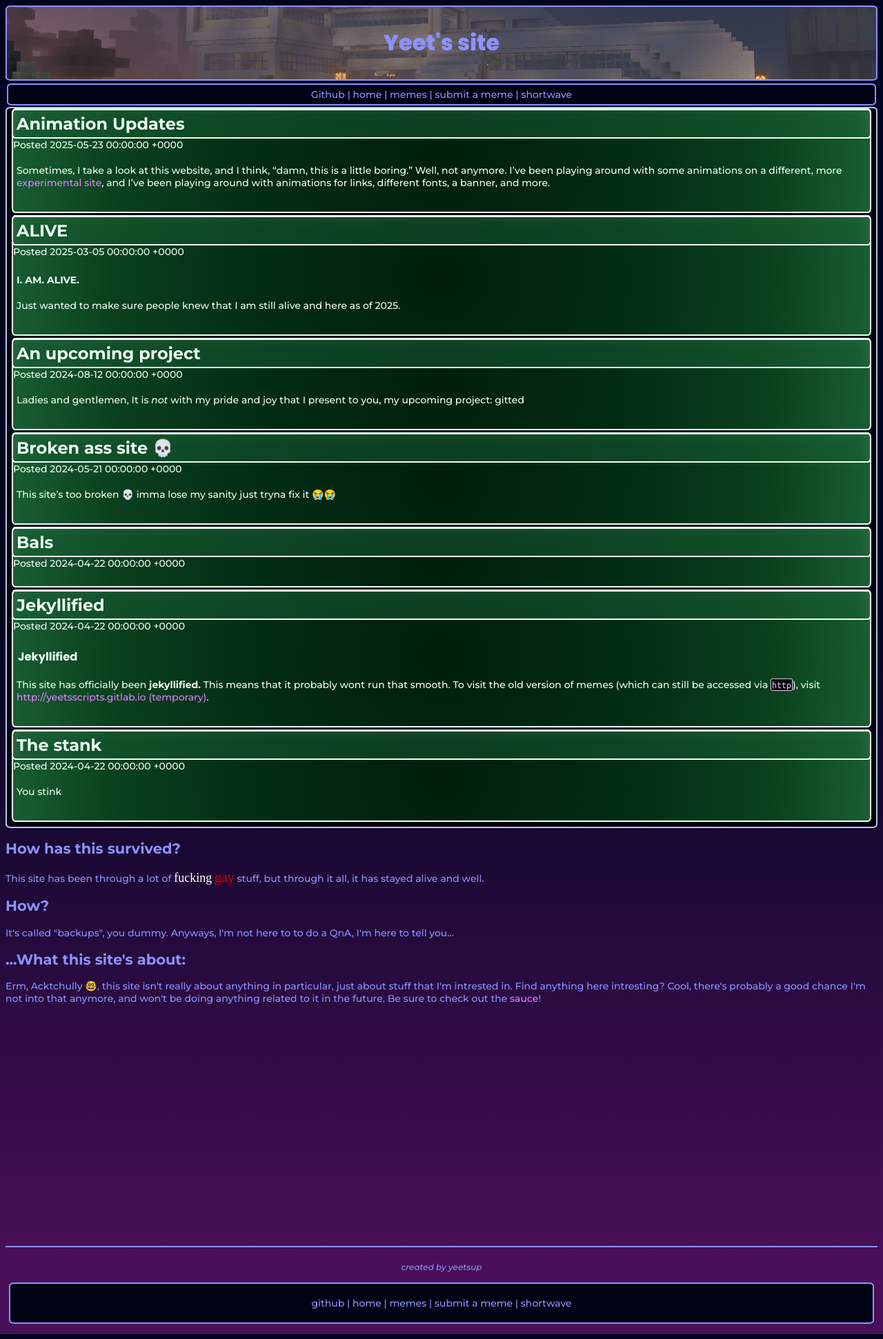
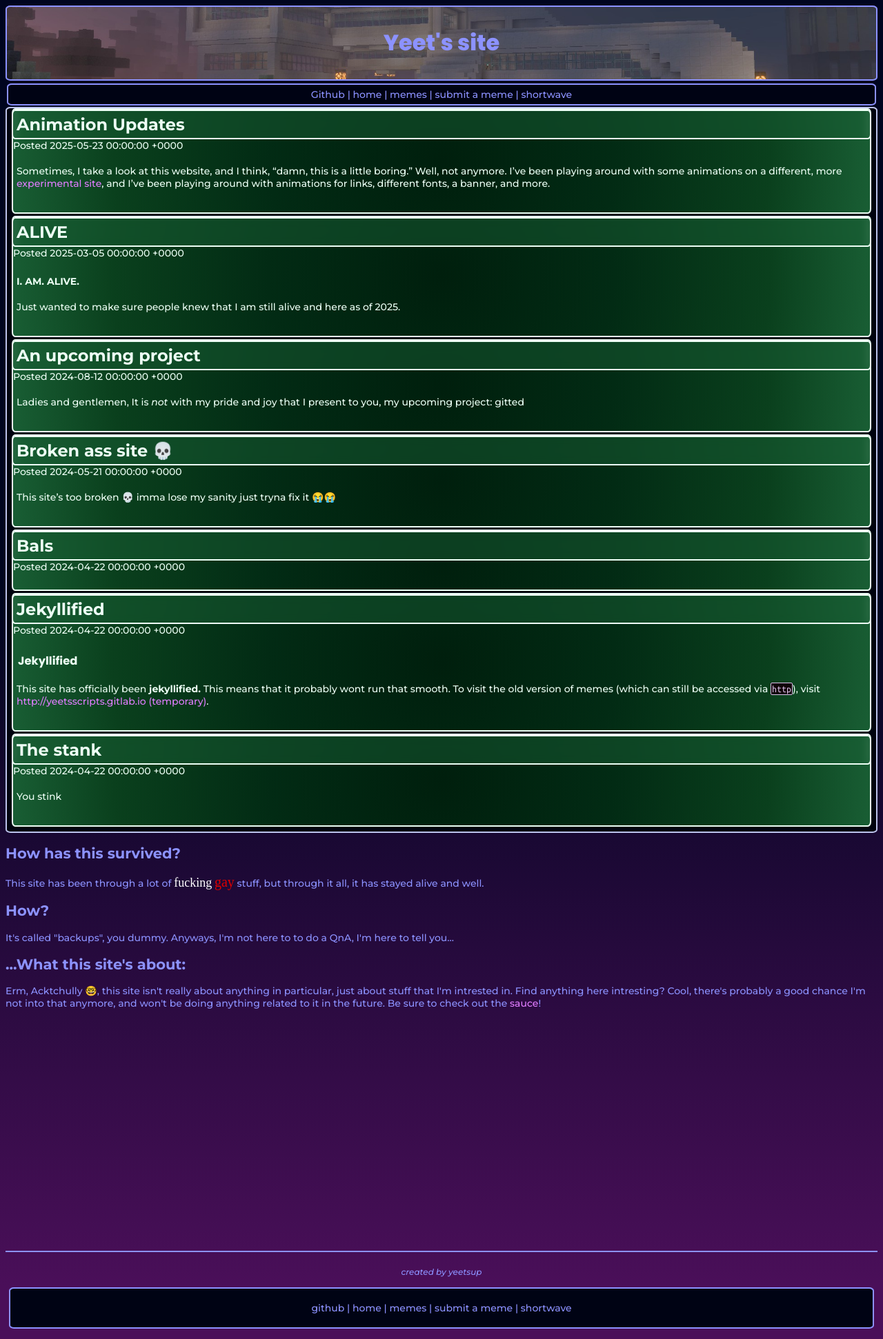
Before and after one commit to yeetssite/yeetssite.github.io, a Jekyll site: the page built from index.html, in a window 1280 px wide. Shown: the whole page at 69% size. Built offline with Jekyll 4.4.1, drawn with Linux system fonts in a browser that asks for light colours; some web fonts are replaced; a script that is not in the unit is left out.

Commit message:
Probably the wrong number

```diff
--- a/assets/css/base.css
+++ b/assets/css/base.css
@@ -336,7 +336,7 @@ video {
 	font-size: 24px;
 	font-weight: 700;
 	padding: 5px;
-  margin-top: -15px;
+  margin-top: -14px;
   margin-left: -2px;
   margin-right: -2px;
   border-radius: 5px / 7px;
```
